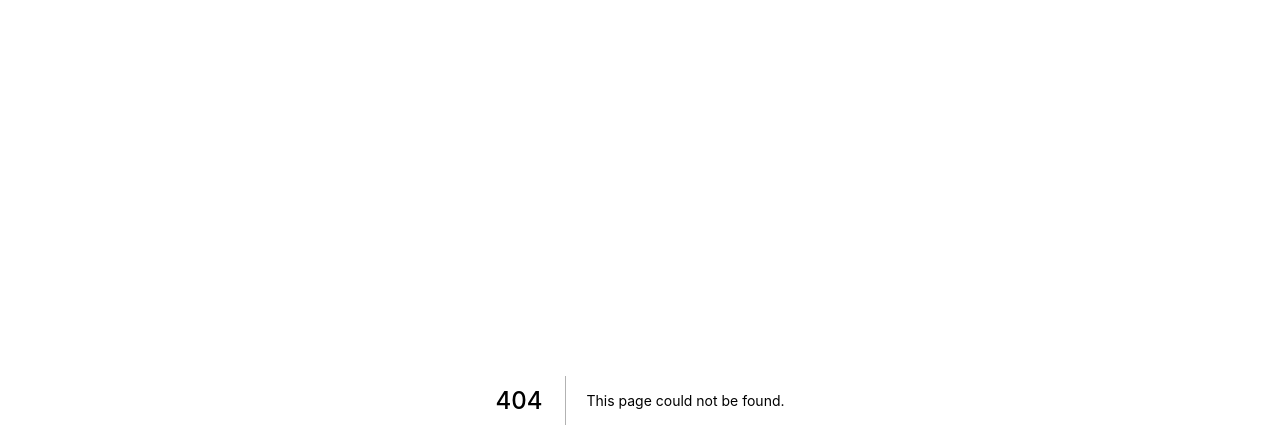
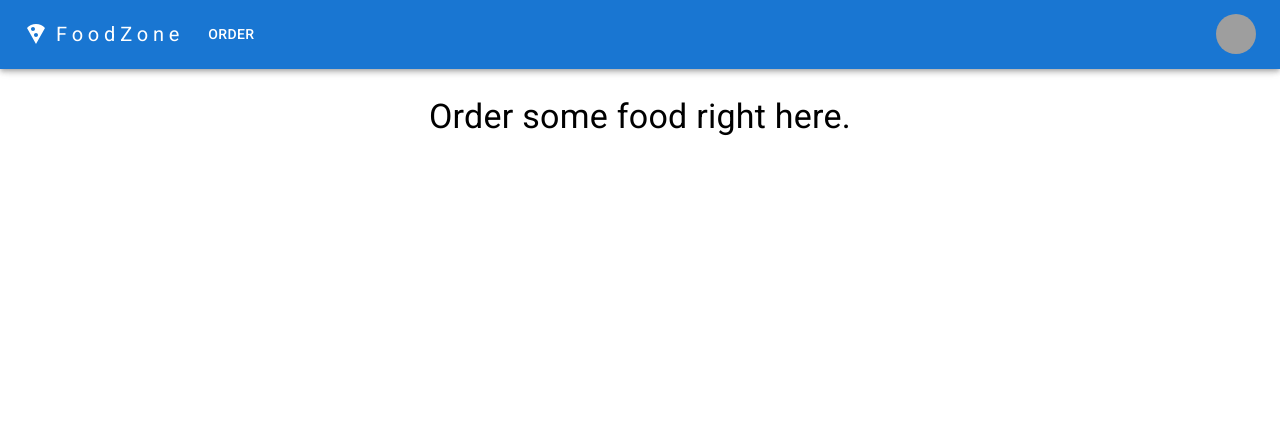
Before and after one commit to VisualCableCollective/FoodZone-Website, a Next.js app: page /order in a window 1280 px wide. Before the commit this address had no page. Shown: the top 448 px of the page. Built offline with nearby package versions, Linux system fonts and the light colour scheme; grey boxes are pictures that could not be loaded.

Commit message:
work on order page

```diff
--- /dev/null
+++ b/pages/order.js
@@ -0,0 +1,21 @@
+import {Box, Container, Typography} from "@mui/material";
+import {MainLayout} from "../layouts/MainLayout";
+import {useState} from "react";
+
+export default function OrderPage() {
+    const [address, setAddress] = useState("");
+
+    function onAdreessChange(val) {
+        console.log(val);
+    }
+
+    return (
+        <MainLayout>
+            <Container>
+                <Box pt={12}>
+                    <Typography variant="h4" align="center">Order some food right here.</Typography>
+                </Box>
+            </Container>
+        </MainLayout>
+    )
+}
```
